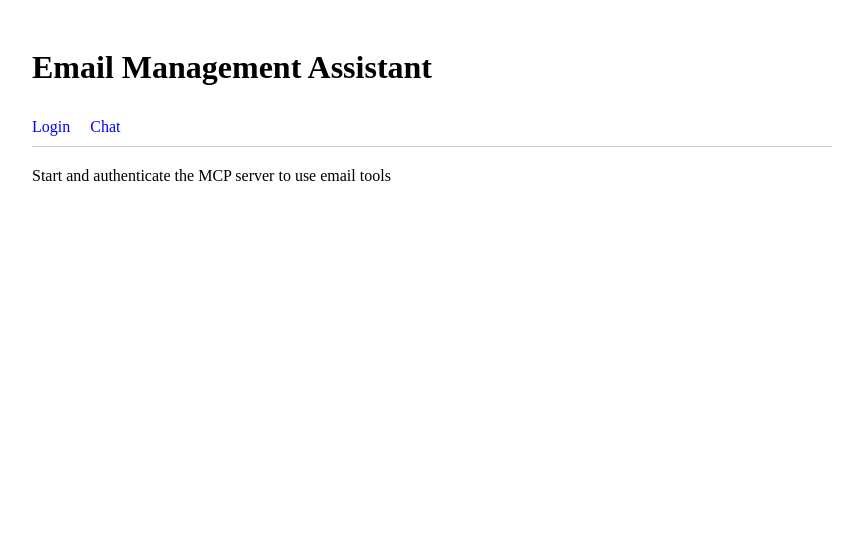
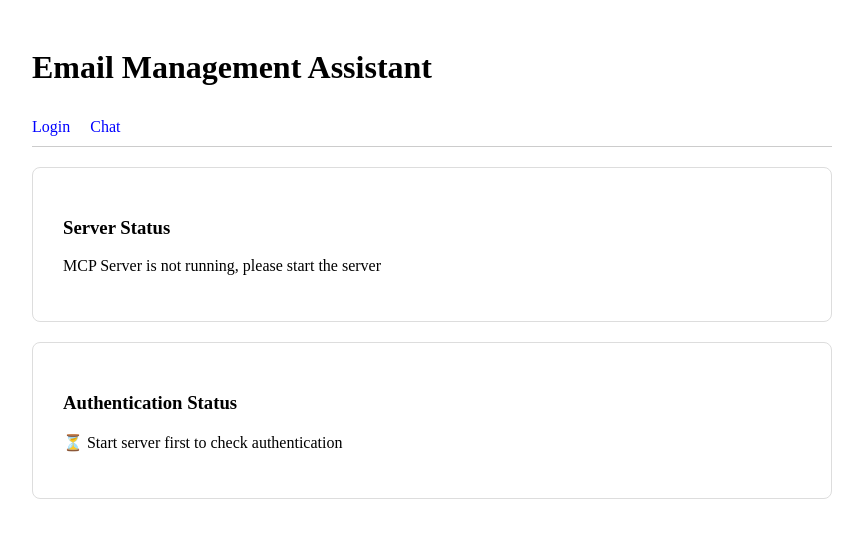
Before and after one commit to joshuazhou744/gmail-mcp, a React (Create React App) app: page / in a window 1280 px wide. Shown: the top 538 px of the page, without its empty margins (208-1071 px from the left). Built offline with nearby package versions, Linux system fonts and the light colour scheme; no server answers.

Commit message:
server status

```diff
--- a/src/App.js
+++ b/src/App.js
@@ -13,7 +13,7 @@ function App() {
   const BASE_URL = process.env.REACT_APP_SERVER_URL
 
   useEffect(() => {
-    // check is server is even running
+    // check if server is even running
     const checkServerStatus = async () => {
       try {
         // get health endpoint of the server
@@ -36,7 +36,7 @@ function App() {
       }
     }
 
-    // check is server is authenticated
+    // check if server is authenticated
     const checkAuth = async () => {
       try {
         // get authentication status of the server
@@ -100,22 +100,43 @@ function App() {
       <Routes>
         <Route path="/" element={
           <div className="card">
-            {!isAuthenticated || !serverStatus ? (
+            <div className="status-section">
+              <h3>Server Status</h3>
+              {serverStatus ? (
+                <p className="success-message">
+                  MCP Server is running
+                </p>
+              ) : (
+                <p className="error-message">
+                  MCP Server is not running, please start the server
+                </p>
+              )}
+            </div>
+
+            <div className="status-section">
+              <h3>Authentication Status</h3>
+              {!serverStatus ? (
+                <p className="warning-message">
+                  ⏳ Start server first to check authentication
+                </p>
+              ) : isAuthenticated ? (
                 <div>
-                Start and authenticate the MCP server to use email tools
-              </div>
-            ) : (
-              <div>
-                <h3>Authenticated as: {userEmail}</h3>
                   <p className="success-message">
-                  ✓ Ready to use email tools!
+                    ✅ Authenticated as: {userEmail}
                   </p>
                   <button
                     onClick={handleGoogleLogout}
                     className="pointer-button button"
-                >Logout</button>
+                  >
+                    Logout
+                  </button>
                 </div>
+              ) : (
+                <p className="error-message">
+                  ❌ Not authenticated - please authenticate with Gmail
+                </p>
               )}
+            </div>
           </div>
         } />
         <Route path="/chat" element={<Chat isAuthenticated={isAuthenticated} userEmail={userEmail}/>}/>
--- a/src/Chat.js
+++ b/src/Chat.js
@@ -100,7 +100,7 @@ function Chat({ isAuthenticated, userEmail }) {
                     // check if line starts with data:
                     if (line.startsWith('data: ')) {
                         try {
-                            // parse line
+                            // parse line without "data: "
                             const data = JSON.parse(line.slice(6));
 
                             // check if type is connected and sessionId is provided
@@ -242,4 +242,4 @@ function Chat({ isAuthenticated, userEmail }) {
     )
 }
 
-export default Chat
+export default Chat;
--- a/src/global.css
+++ b/src/global.css
@@ -25,6 +25,13 @@
     color: white;
     border: none;
     border-radius: 4px;
+}
+
+.status-section {
+    margin-top: 20px;
+    padding: 30px;
+    border: 1px solid #ddd;
+    border-radius: 8px;
 }
 
 .success-message {
```
Lines whose indentation alone changed are shown as unchanged.
